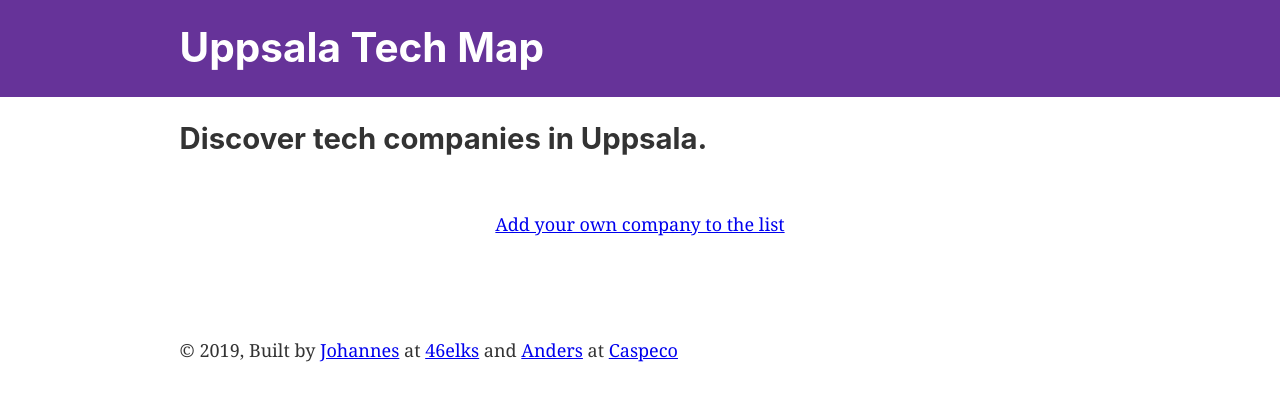
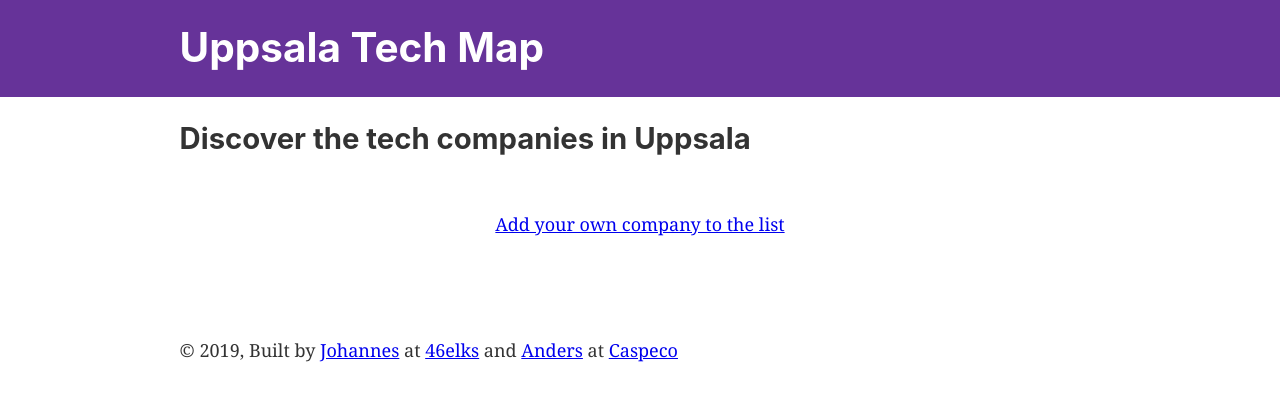
Before and after one commit to uppsalatech/uppsalatechmap, a Gatsby site: page /companies in a window 1280 px wide. Built offline with nearby package versions, Linux system fonts and the light colour scheme; Gatsby itself is replaced by a stand-in of ours.

Commit message:
Small change to trigger build2

```diff
--- a/src/pages/companies.js
+++ b/src/pages/companies.js
@@ -11,7 +11,7 @@ import SEO from "../components/seo"
 const IndexPage = ({ pageContext }) => (
   <Layout>
     <SEO title="Home" />
-    <h2>Discover tech companies in Uppsala.</h2>
+    <h2>Discover the tech companies in Uppsala</h2>
 
     <div className="cards">
       {pageContext.companies && pageContext.companies.filter((v) => v.name).map((v, i) => {
```
